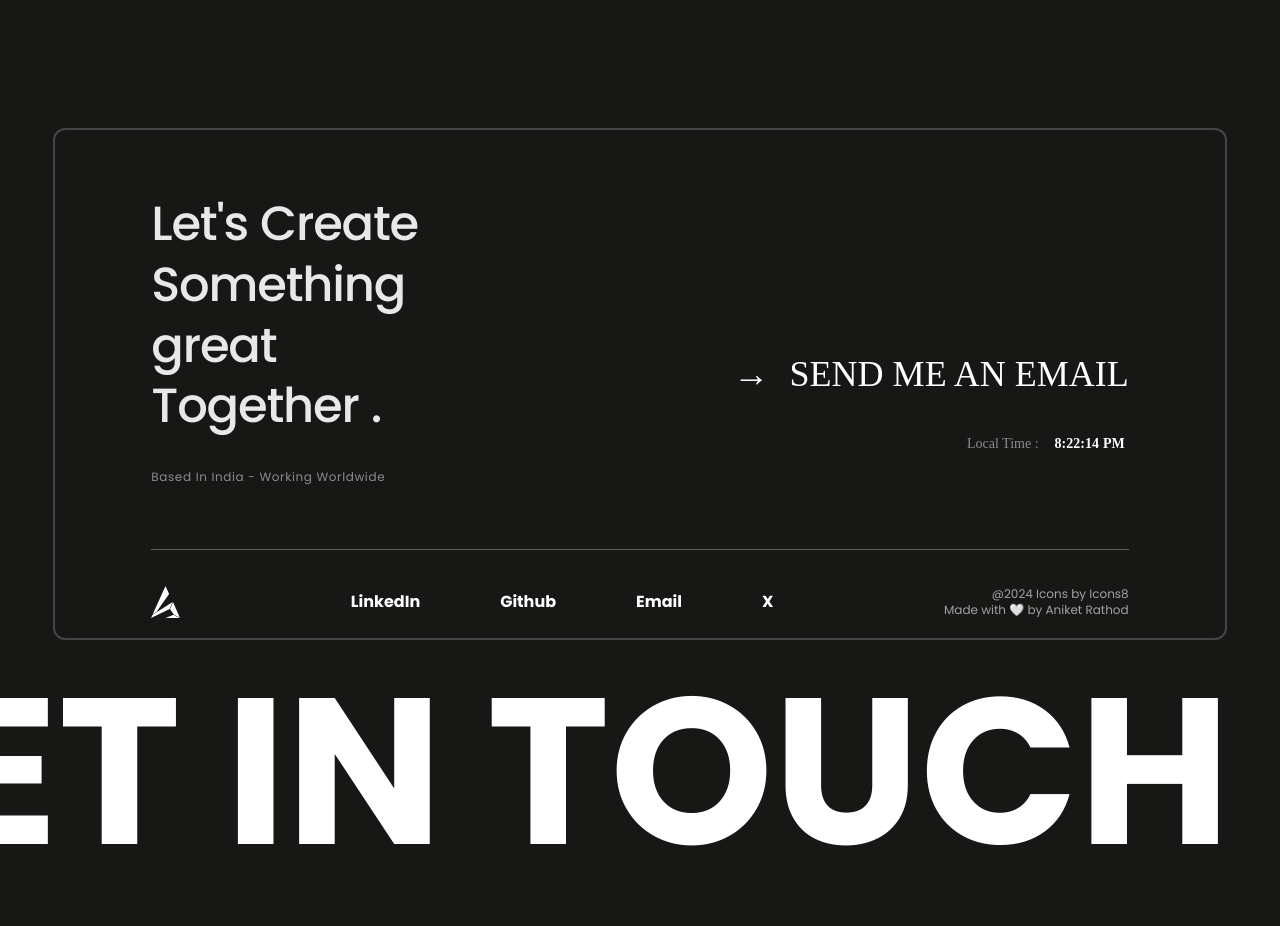
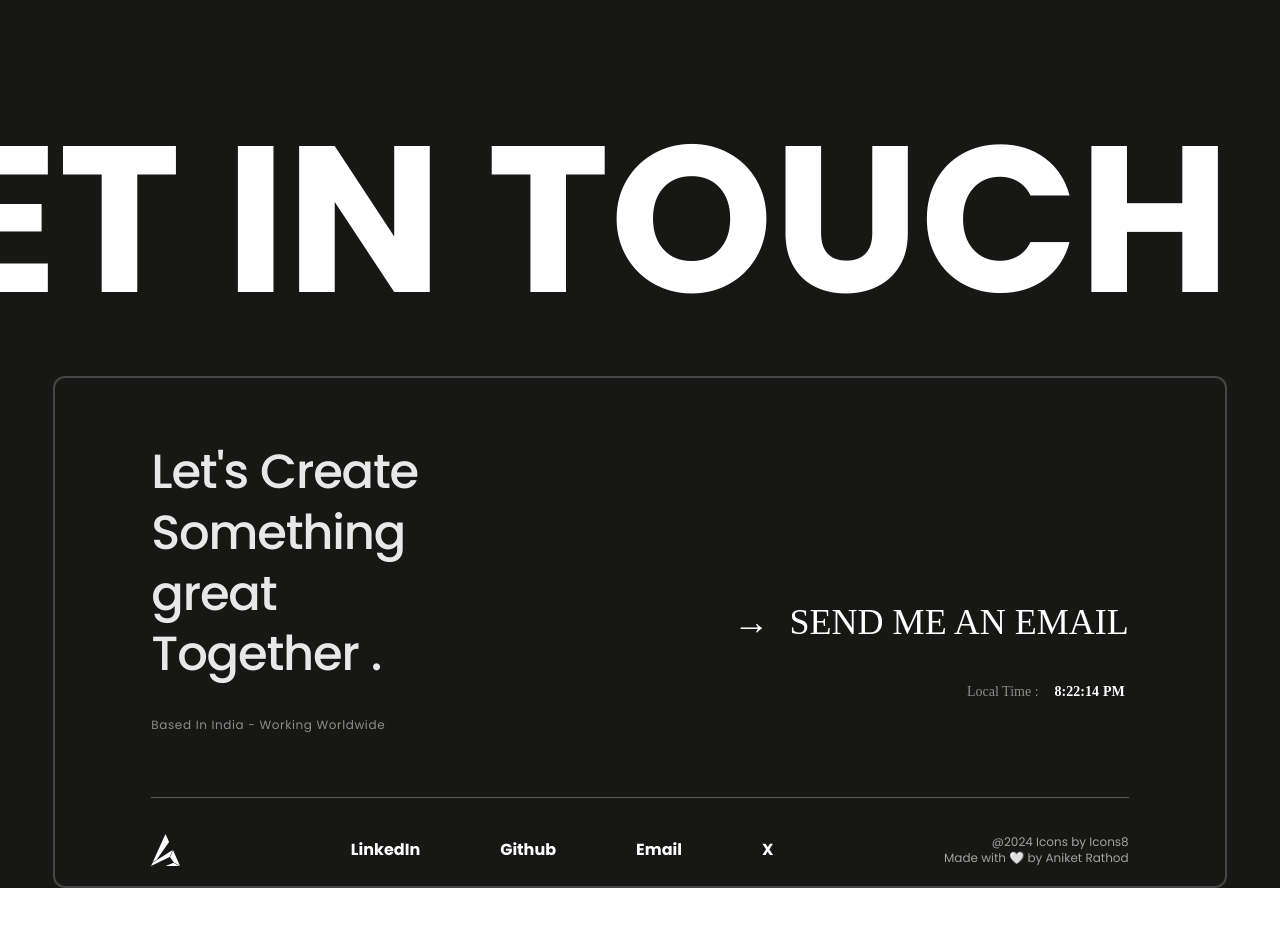
Before and after one commit to aniirathod/Aniket_Rathod, a React (Vite) app: page / in a window 1280 px wide. Shown: the part 3340-4266 px from the top of the page. After the commit the page ends 4228 px from the top, so only its background shows below. Built offline with nearby package versions, Linux system fonts and the light colour scheme; a web font is replaced by a local one.

Commit message:
Make Get in touch above contact

```diff
--- a/src/pages/Home.jsx
+++ b/src/pages/Home.jsx
@@ -20,10 +20,7 @@ const Home = () => {
       <Skills />
       <Line classname="mt-5" />
       <Projects />
-      <ContactSection />
-
-      {/* Marque text */}
-      <div className="w-full mt-10 ">
+      <div className="w-full ">
         <Link to="/contact" target="blank">
           <Marque duration={20} classname="hover:text-stroke-2 ">
             <div className="flex uppercase text-[6rem] -mt-7 lg:text-[13rem] select-none font-bold lg:-mt-16 w-full pr-8 lg:pr-16">
@@ -32,6 +29,9 @@ const Home = () => {
           </Marque>
         </Link>
       </div>
+      <ContactSection />
+
+      {/* Marque text */}
     </>
   );
 };
```
